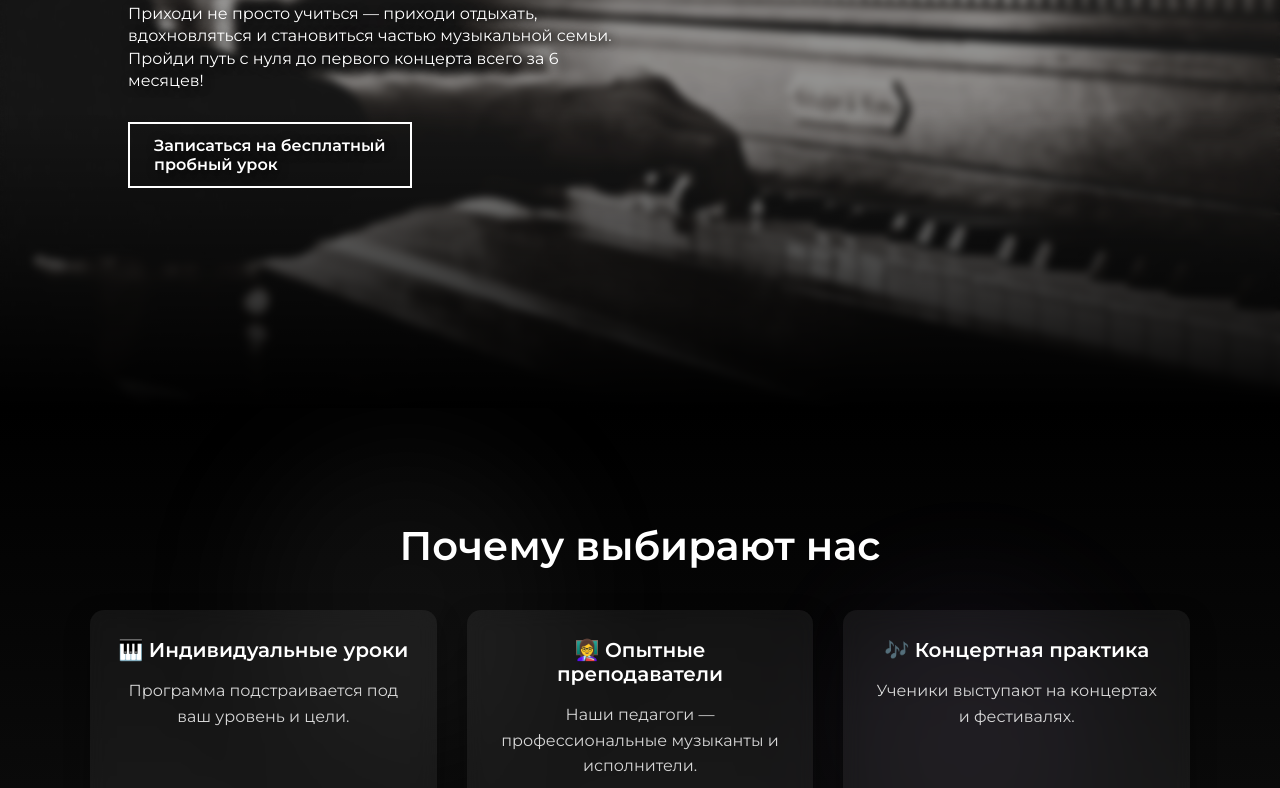
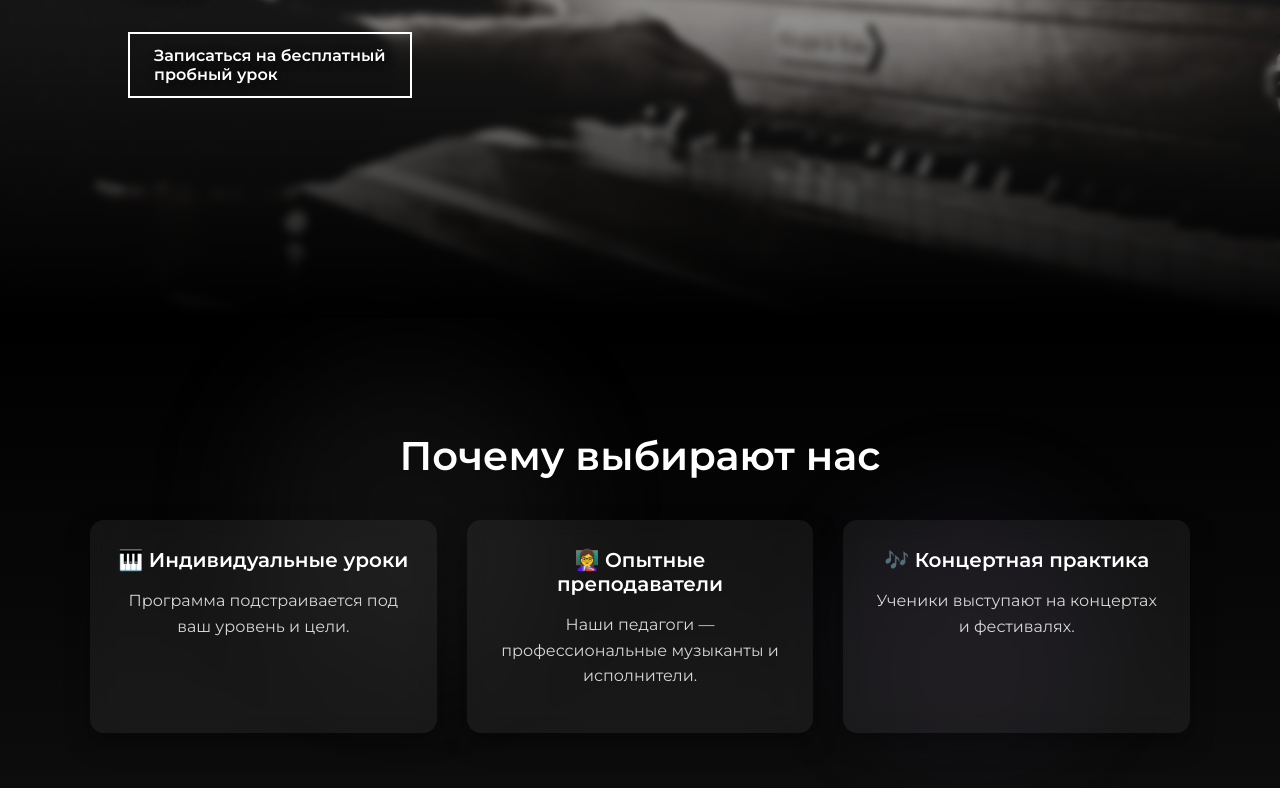
Before and after one commit to bugalyak/Piano_Time, a plain HTML site: page index.html in a window 1280 px wide. Shown: the part 562-1350 px from the top of the page. Drawn offline with Linux system fonts and the light colour scheme.

Commit message:
Исправил хэдер 2

```diff
--- a/style.css
+++ b/style.css
@@ -90,7 +90,6 @@ body {
     padding-left: 10%;
     background: url('img/hero.jpg') center/cover no-repeat;
     overflow: hidden;
-    padding-top: 90px; /* чтобы хэдер не перекрывал текст */
 }
 
 /* Картинка Hero с размытой частью */
```
